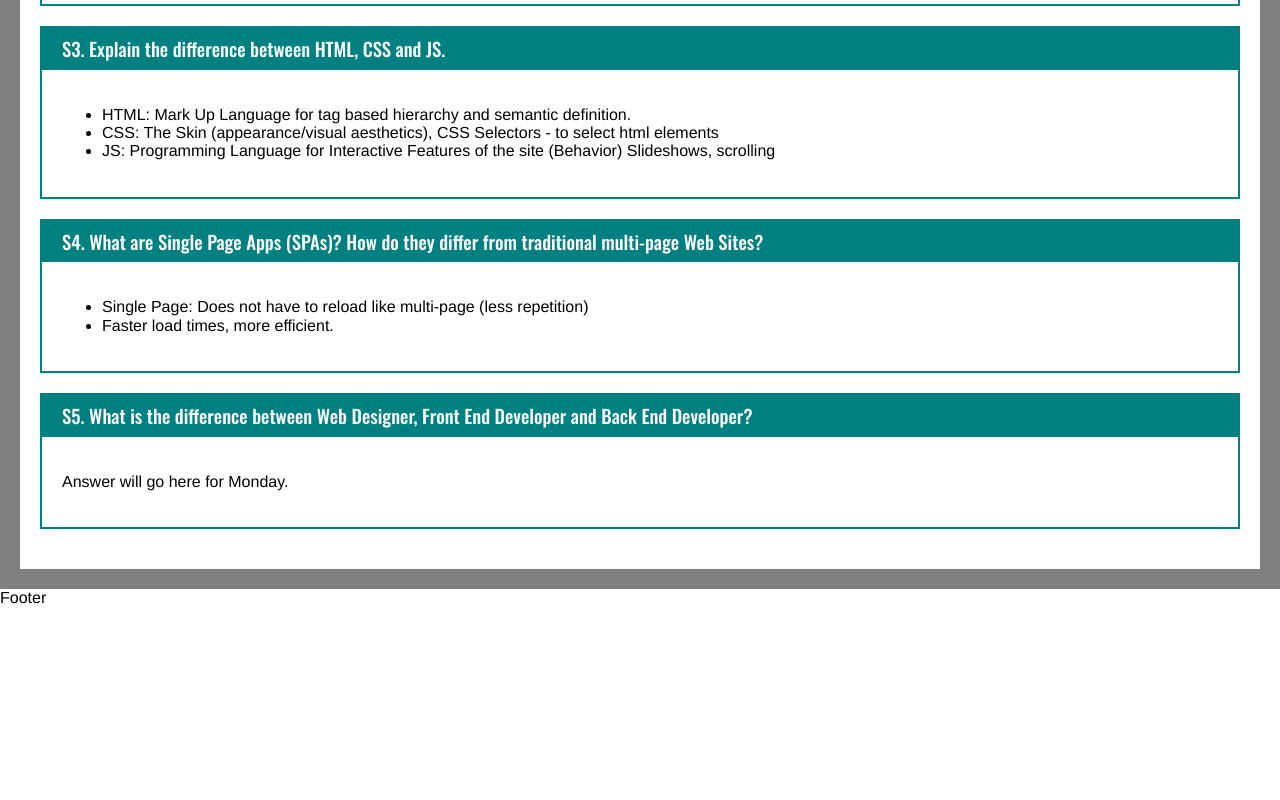
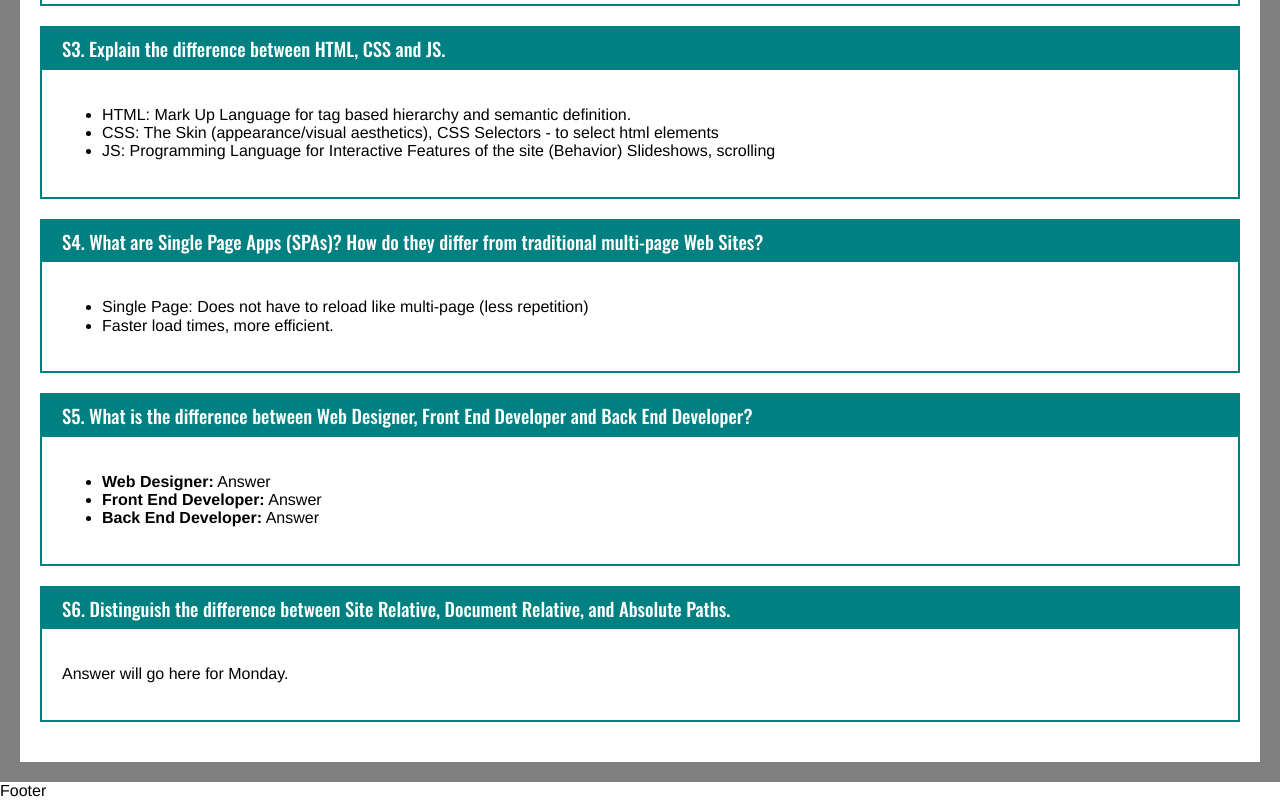
Before and after one commit to meatch/web1-2022-01-Mitch, a React (Create React App) app: page /homework in a window 1280 px wide. Shown: the part 818-1618 px from the top of the page. Before the commit the page ends 1425 px from the top, so only its background shows below. Built offline with nearby package versions, Linux system fonts and the light colour scheme.

Commit message:
Updating homework

```diff
--- a/src/React/Homework/Essays/Essays.jsx
+++ b/src/React/Homework/Essays/Essays.jsx
@@ -28,6 +28,13 @@ const Essays = () => {
                 </ul>
             </Essay>
             <Essay q='S5. What is the difference between Web Designer, Front End Developer and Back End Developer?'>
+                <ul>
+                    <li><b>Web Designer:</b> Answer</li>
+                    <li><b>Front End Developer:</b> Answer</li>
+                    <li><b>Back End Developer:</b> Answer</li>
+                </ul>
+            </Essay>
+            <Essay q='S6. Distinguish the difference between Site Relative, Document Relative, and Absolute Paths.'>
                 <p>Answer will go here for Monday.</p>
             </Essay>
         </EssaysStyled>
```
